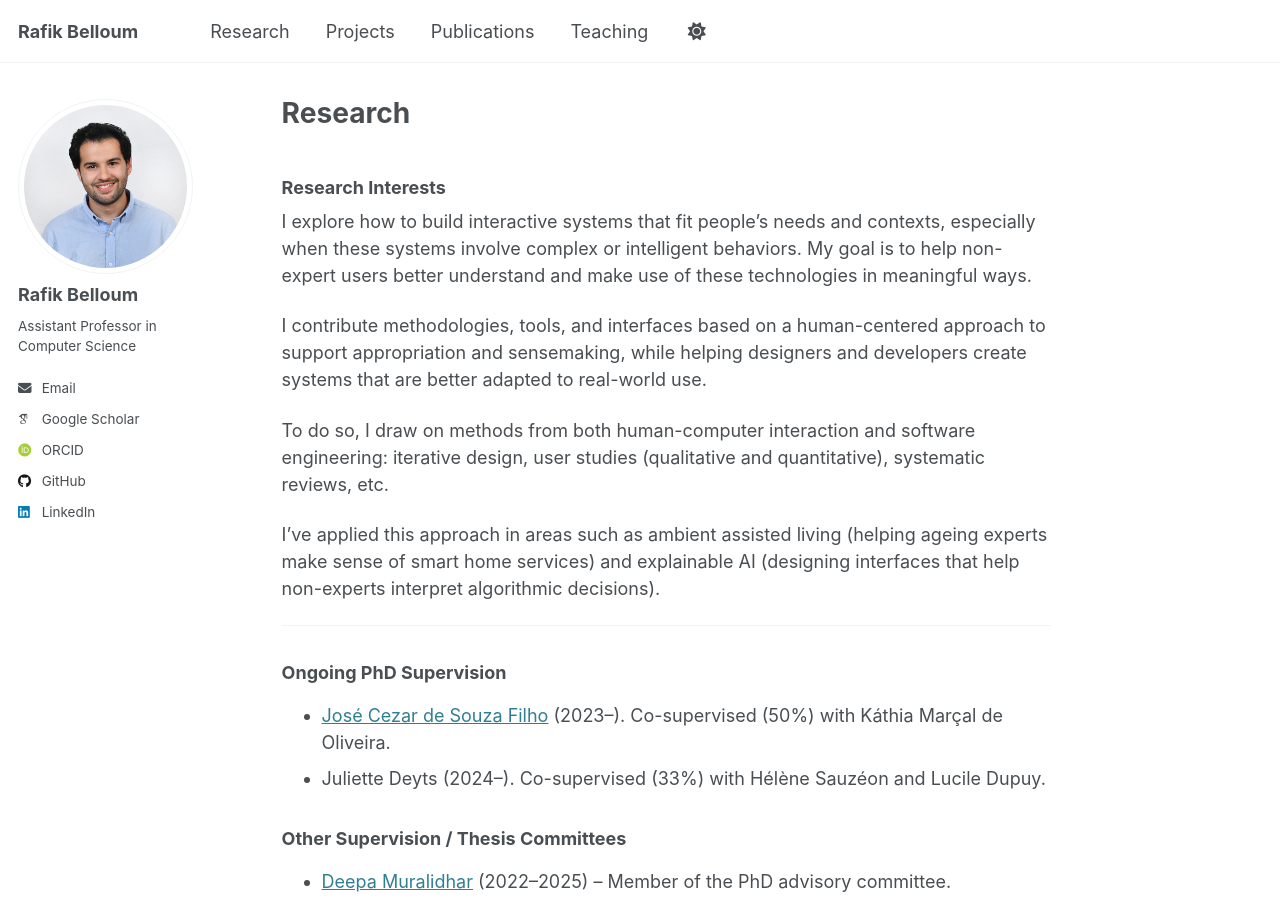
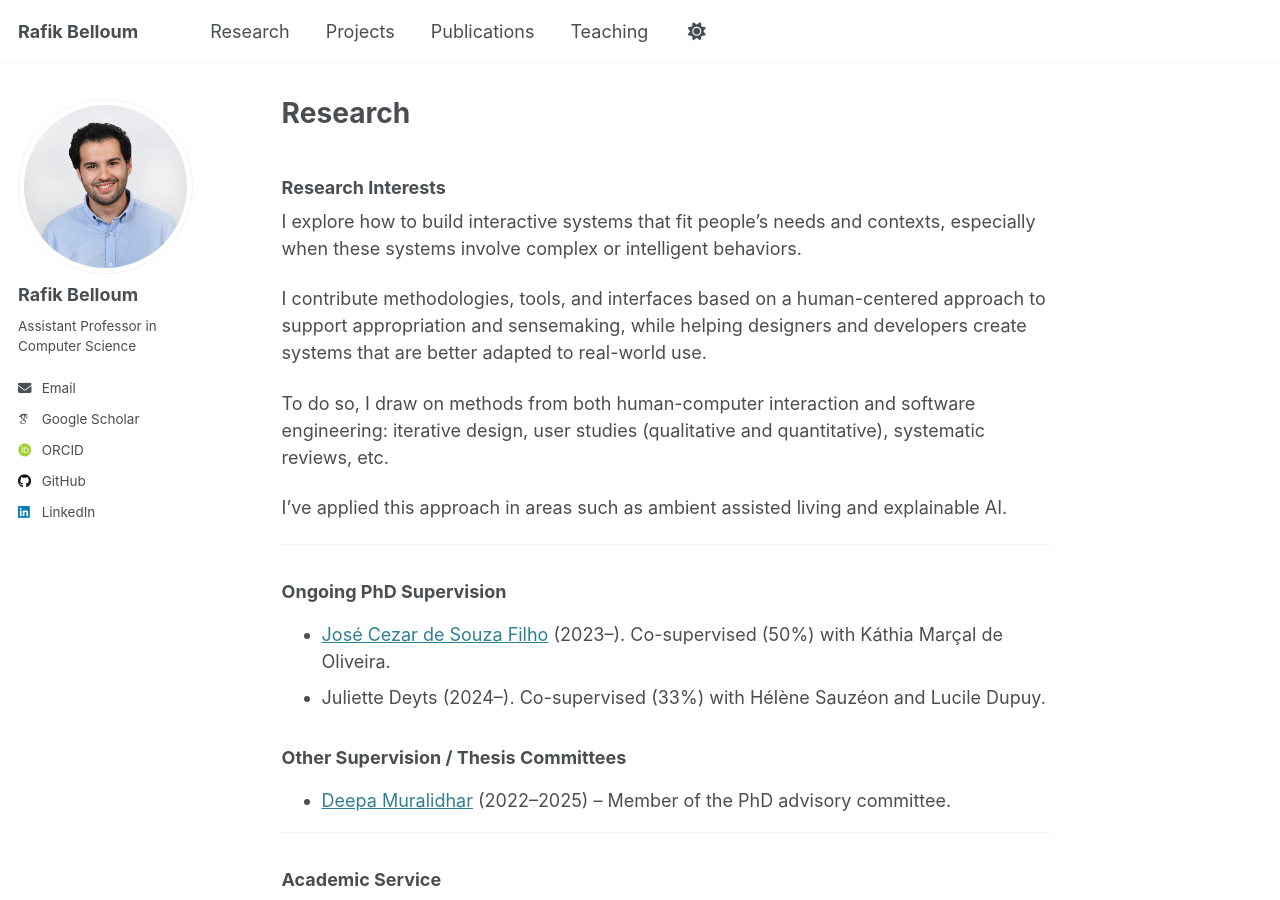
Before and after one commit to rafik-belloum/rafik-belloum.github.io, a Jekyll site: the page built from _pages/research.md, in a window 1280 px wide and 900 px high. Built offline with Jekyll 4.4.1, drawn with Linux system fonts in a browser that asks for light colours; some web fonts are replaced.

Commit message:
Update research.md

```diff
--- a/_pages/research.md
+++ b/_pages/research.md
@@ -7,13 +7,14 @@ author_profile: true
 
 ### Research Interests
 
-I explore how to build interactive systems that fit people’s needs and contexts, especially when these systems involve complex or intelligent behaviors. My goal is to help non-expert users better understand and make use of these technologies in meaningful ways.
+I explore how to build interactive systems that fit people’s needs and contexts, especially when these systems involve complex or intelligent behaviors.
+<!-- My goal is to help non-expert users better understand and make use of these technologies in meaningful ways.-->
 
 I contribute methodologies, tools, and interfaces based on a human-centered approach to support appropriation and sensemaking, while helping designers and developers create systems that are better adapted to real-world use.
 
 To do so, I draw on methods from both human-computer interaction and software engineering: iterative design, user studies (qualitative and quantitative), systematic reviews, etc.
 
-I’ve applied this approach in areas such as ambient assisted living (helping ageing experts make sense of smart home services) and explainable AI (designing interfaces that help non-experts interpret algorithmic decisions).
+I’ve applied this approach in areas such as ambient assisted living <!-- (helping ageing experts make sense of smart home services)-->and explainable AI. <!--(designing interfaces that help non-experts interpret algorithmic decisions).-->
 
 ---
 
```
